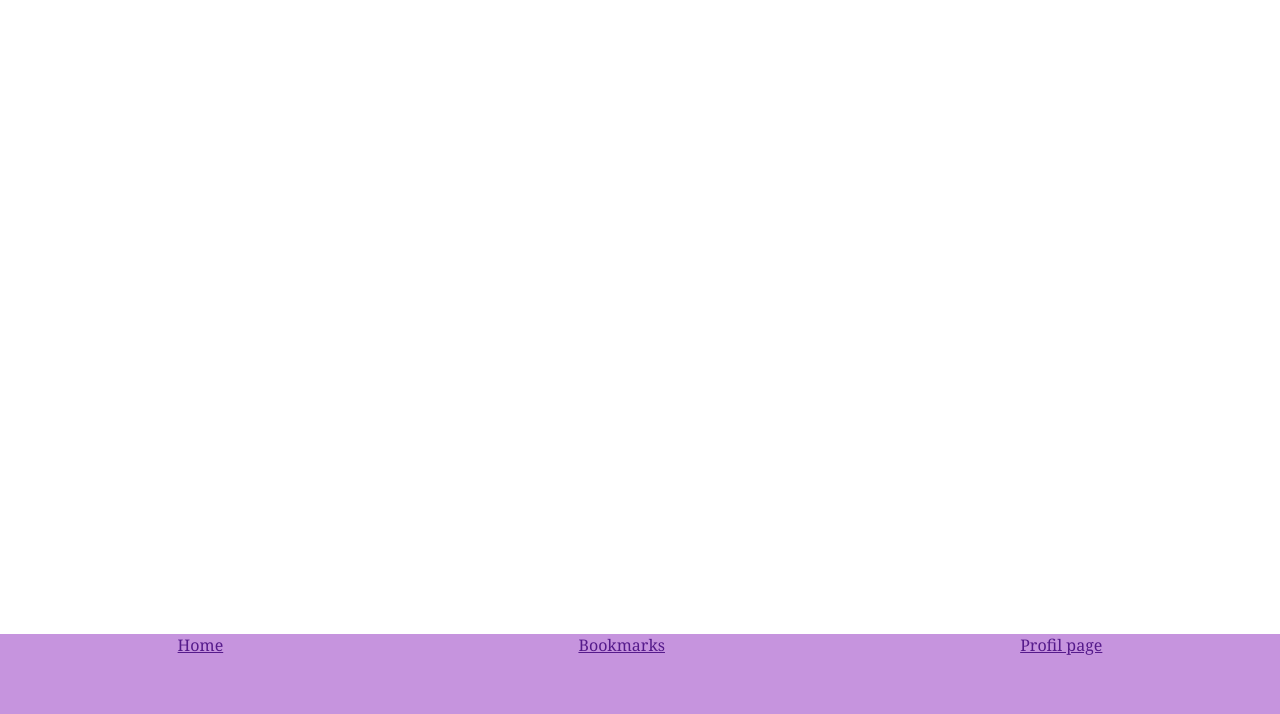
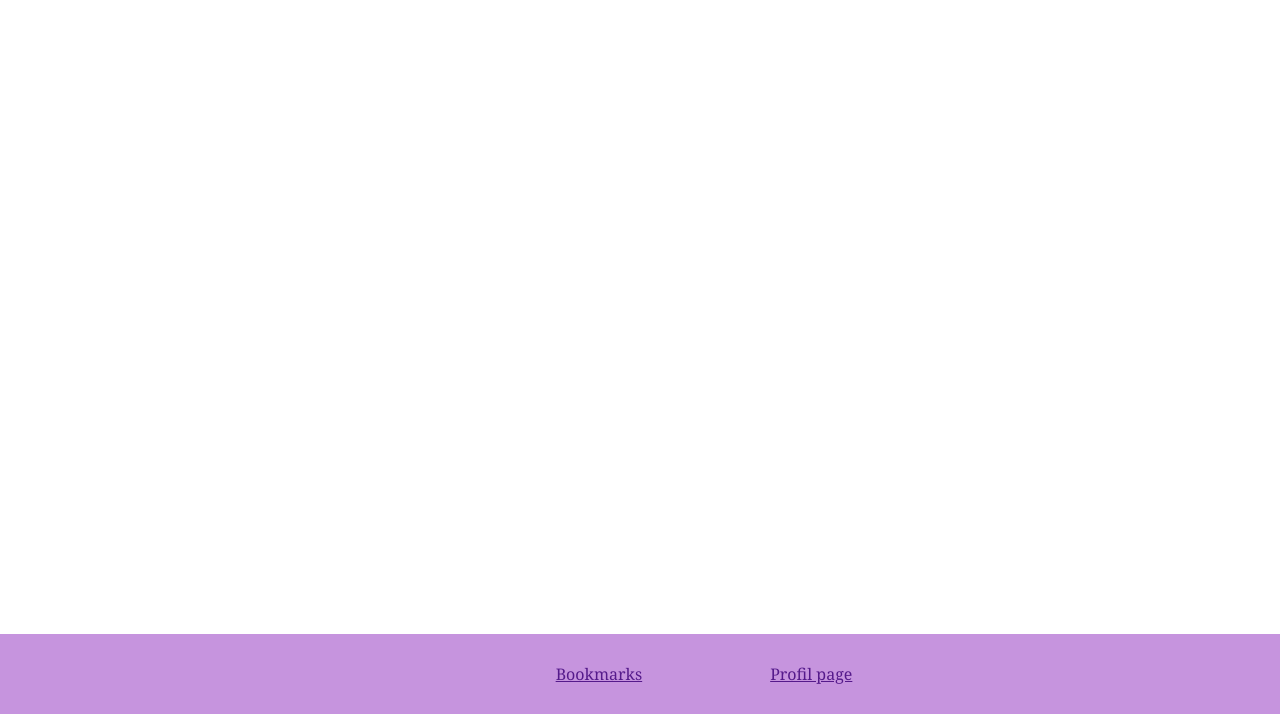
Before and after one commit to malgosiam/Quiz-App-Layout, a plain HTML site: page index.html in a window 1280 px wide. Shown: the part 86-800 px from the top of the page. Drawn offline with Linux system fonts and the light colour scheme.

Commit message:
update css

```diff
--- a/css/styles.css
+++ b/css/styles.css
@@ -3,7 +3,6 @@
 }
 
 body {
-  display: flex;
   flex-direction: column;
   margin: 80px 0 45px 0;
 }
@@ -25,6 +24,15 @@ footer {
   height: 80px;
   width: 100vw;
   display: flex;
-  justify-content: space-around;
+  justify-content: center;
+  align-items: center;
+  gap: 10vw;
   font-family: Georgia, "Times New Roman", Times, serif;
 }
+
+.box {
+  display: flex;
+  justify-content: center;
+  text-align: center;
+  align-items: center;
+}
--- a/index.html
+++ b/index.html
@@ -13,9 +13,9 @@
     </header>
 
     <footer>
-      <a href="" alt="home">Home</a>
-      <a href="" alt="bookmarks">Bookmarks</a>
-      <a href="" alt="profil page">Profil page</a>
+      <a class="box" href="" alt="home"><img src="" height="50px"</a>
+      <a class="box" href="" alt="bookmarks">Bookmarks</a>
+      <a class="box" href="" alt="profil page">Profil page</a>
     </footer>
   </body>
 </html>
```
